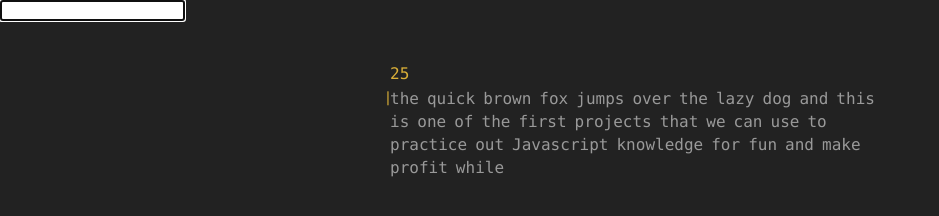
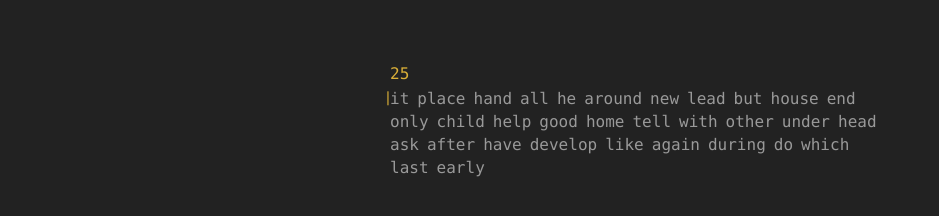
Before and after one commit to JaimeSerrano15/Type-Game-App, a plain HTML site: page index.html in a window 1280 px wide. Shown: the whole page, without its empty margins (0-939 px from the left). Drawn offline with Linux system fonts and the light colour scheme.

Commit message:
Finishing main logic and adding reload

```diff
--- /dev/null
+++ b/data.js
@@ -0,0 +1,175 @@
+export const words = [
+    "a",
+    "again",
+    "all",
+    "also",
+    "and",
+    "another",
+    "any",
+    "around",
+    "as",
+    "ask",
+    "at",
+    "back",
+    "because",
+    "become",
+    "before",
+    "begin",
+    "both",
+    "but",
+    "by",
+    "call",
+    "can",
+    "change",
+    "child",
+    "come",
+    "could",
+    "course",
+    "day",
+    "develop",
+    "each",
+    "early",
+    "end",
+    "even",
+    "eye",
+    "face",
+    "fact",
+    "few",
+    "first",
+    "follow",
+    "from",
+    "general",
+    "get",
+    "give",
+    "good",
+    "govern",
+    "group",
+    "hand",
+    "have",
+    "he",
+    "head",
+    "help",
+    "here",
+    "high",
+    "hold",
+    "home",
+    "how",
+    "however",
+    "if",
+    "increase",
+    "interest",
+    "it",
+    "know",
+    "large",
+    "last",
+    "lead",
+    "leave",
+    "life",
+    "like",
+    "line",
+    "little",
+    "look",
+    "make",
+    "man",
+    "may",
+    "mean",
+    "might",
+    "more",
+    "must",
+    "need",
+    "never",
+    "new",
+    "no",
+    "now",
+    "number",
+    "of",
+    "off",
+    "old",
+    "on",
+    "one",
+    "open",
+    "or",
+    "order",
+    "out",
+    "over",
+    "own",
+    "part",
+    "people",
+    "person",
+    "place",
+    "plan",
+    "play",
+    "point",
+    "possible",
+    "present",
+    "problem",
+    "program",
+    "public",
+    "real",
+    "right",
+    "run",
+    "say",
+    "see",
+    "seem",
+    "show",
+    "small",
+    "some",
+    "stand",
+    "state",
+    "still",
+    "such",
+    "system",
+    "take",
+    "than",
+    "that",
+    "the",
+    "then",
+    "there",
+    "these",
+    "they",
+    "thing",
+    "think",
+    "this",
+    "those",
+    "time",
+    "to",
+    "under",
+    "up",
+    "use",
+    "very",
+    "way",
+    "what",
+    "when",
+    "where",
+    "while",
+    "will",
+    "with",
+    "without",
+    "work",
+    "world",
+    "would",
+    "write",
+    "you",
+    "she",
+    "set",
+    "we",
+    "long",
+    "in",
+    "many",
+    "do",
+    "after",
+    "which",
+    "so",
+    "same",
+    "other",
+    "house",
+    "during",
+    "much",
+    "just",
+    "consider",
+    "since",
+    "should",
+    "only",
+    "tell",
+    "about"
+]
--- a/index.html
+++ b/index.html
@@ -13,7 +13,18 @@
             <p></p>
             <input type="text" autofocus>
         </section>
+        <section id="results">
+            <h2>wpm</h2>
+            <h3 id="results-wpm"></h3>
+
+            <h2>Accuracy</h2>
+            <h3 id="results-accuracy"></h3>
+
+            <button id="reload-button">
+                <svg width="24"  height="24"  viewBox="0 0 24 24"  fill="none"  stroke="currentColor"  stroke-width="2"  stroke-linecap="round"  stroke-linejoin="round"><path stroke="none" d="M0 0h24v24H0z" fill="none"/><path d="M19.933 13.041a8 8 0 1 1 -9.925 -8.788c3.899 -1 7.935 1.007 9.425 4.747" /><path d="M20 4v5h-5" /></svg>
+            </button>
+        </section>
     </main>
-    <script src="index.js"></script>
+    <script src="index.js" type="module"></script>
 </body>
 </html>
--- a/index.js
+++ b/index.js
@@ -1,10 +1,15 @@
+import { words as INITIAL_WORDS } from './data.js';
+
 const $time = document.querySelector('time');
 const $paragraph = document.querySelector('p');
 const $input = document.querySelector('input');
+const $game = document.querySelector('#game');
+const $results = document.querySelector('#results');
+const $wpm = $results.querySelector('#results-wpm');
+const $accuracy = $results.querySelector('#results-accuracy');
+const $button = document.querySelector('#reload-button');
 
 const INITIAL_TIME = 30;
-
-const TEXT = 'the quick brown fox jumps over the lazy dog and this is one of the first projects that we can use to practice out Javascript knowledge for fun and make profit while we test our typing speed';
 
 let words = []
 let currentTime = INITIAL_TIME;
@@ -13,7 +18,13 @@ initGame();
 initEvents();
 
 function initGame() {
-	words = TEXT.split(' ').slice(0, 32);
+	$game.style.display = 'flex';
+	$results.style.display = 'none';
+	$input.value = '';
+
+	words = INITIAL_WORDS.toSorted(
+		() => Math.random() - 0.5
+	).slice(0, 32);
 	currentTime = INITIAL_TIME;
 
 	$time.textContent = currentTime;
@@ -30,7 +41,7 @@ function initGame() {
 		`
 	}).join('');
 
-	$firstWord = $paragraph.querySelector('j-word');
+	const $firstWord = $paragraph.querySelector('j-word');
 	$firstWord.classList.add('active');
 	$firstWord.querySelector('j-letter').classList.add('active');
 
@@ -51,6 +62,7 @@ function initEvents() {
 	})
 	$input.addEventListener('keydown', onKeyDown);
 	$input.addEventListener('keyup', onKeyUp);
+	$button.addEventListener('click', initGame);
 }
 
 function onKeyDown(event) {
@@ -78,7 +90,35 @@ function onKeyDown(event) {
 		const classToAdd = hasMissedLetters ? 'marked' : 'correct';
 		$currentWord.classList.add(classToAdd);
 
+		return;
+	}
 
+	if (key === 'Backspace') {
+		const $prevWord = $currentWord.previousElementSibling;
+		const $prevLetter = $currentLetter.previousElementSibling;
+
+		if (!$prevWord && !$prevLetter) {
+			event.preventDefault();
+			return;
+		}
+
+		const $wordMarked = $paragraph.querySelector('j-word.marked');
+		if ($wordMarked && !$prevLetter) {
+			event.preventDefault();
+			$prevWord.classList.remove('marked');
+			$prevWord.classList.add('active');
+
+			const $letterToGo = $prevWord.querySelector('j-letter:last-child');
+
+			$currentLetter.classList.remove('active');
+			$letterToGo.classList.add('active');
+
+			$input.value = [
+				...$prevWord.querySelectorAll('j-letter.correct', 'j-letter.incorrect')
+			].map($el => {
+				return $el.classList.contains('correct') ? $el.innerText : '*';
+			}).join('');
+		}
 	}
 }
 
@@ -119,5 +159,17 @@ function onKeyUp() {
 }
 
 function gameOver() {
-	console.log('Game Over');
+	$game.style.display = 'none';
+	$results.style.display = 'flex';
+
+	const correctWords = $paragraph.querySelectorAll('j-word.correct').length;
+	const correctLetters = $paragraph.querySelectorAll('j-letter.correct').length;
+	const incorrectLetters = $paragraph.querySelectorAll('j-letter.incorrect').length;
+
+	const totalLetters = correctLetters + incorrectLetters;
+	const accuracy = totalLetters > 0 ? (correctLetters / totalLetters) * 100 : 0;
+
+	const wpm = correctWords * 60 / INITIAL_TIME;
+	$wpm.textContent = `${wpm.toFixed(2)} WPM`;
+	$accuracy.textContent = `${accuracy.toFixed(2)}%`;
 }
--- a/style.css
+++ b/style.css
@@ -35,6 +35,7 @@ input {
     top: 0;
     left: 0;
     pointer-events: none;
+    opacity: 0;
 }
 
 p {
@@ -87,3 +88,40 @@ j-word {
         opacity: 0;
     }
 }
+
+#game {
+    display: flex;
+}
+
+#results {
+    display: none;
+}
+
+h2 {
+    font-weight: 400;
+    opacity: 4;
+    margin: 0;
+    font-size: 16px;
+}
+
+h3 {
+    font-weight: 400;
+    margin: 0;
+    font-size: 24px;
+    color: var(--yellow);
+}
+
+button {
+    padding: 8px 16px;
+    background: var(--yellow);
+    color: var(--black);
+    border: none;
+    border-radius: 4px;
+    cursor: pointer;
+    font-size: 16px;
+    transition: background 0.3s ease-in-out;
+
+    &:hover {
+        background: var(--gray);
+    }
+}
```
